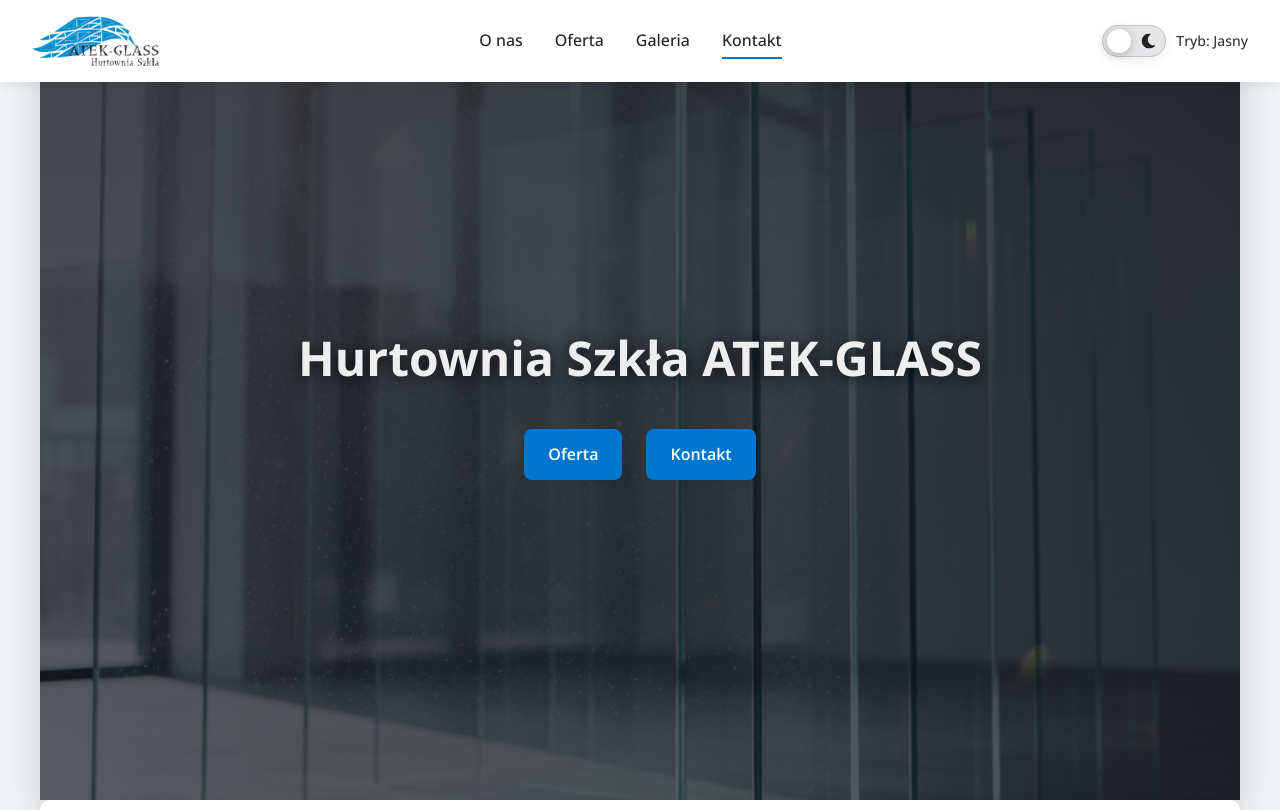
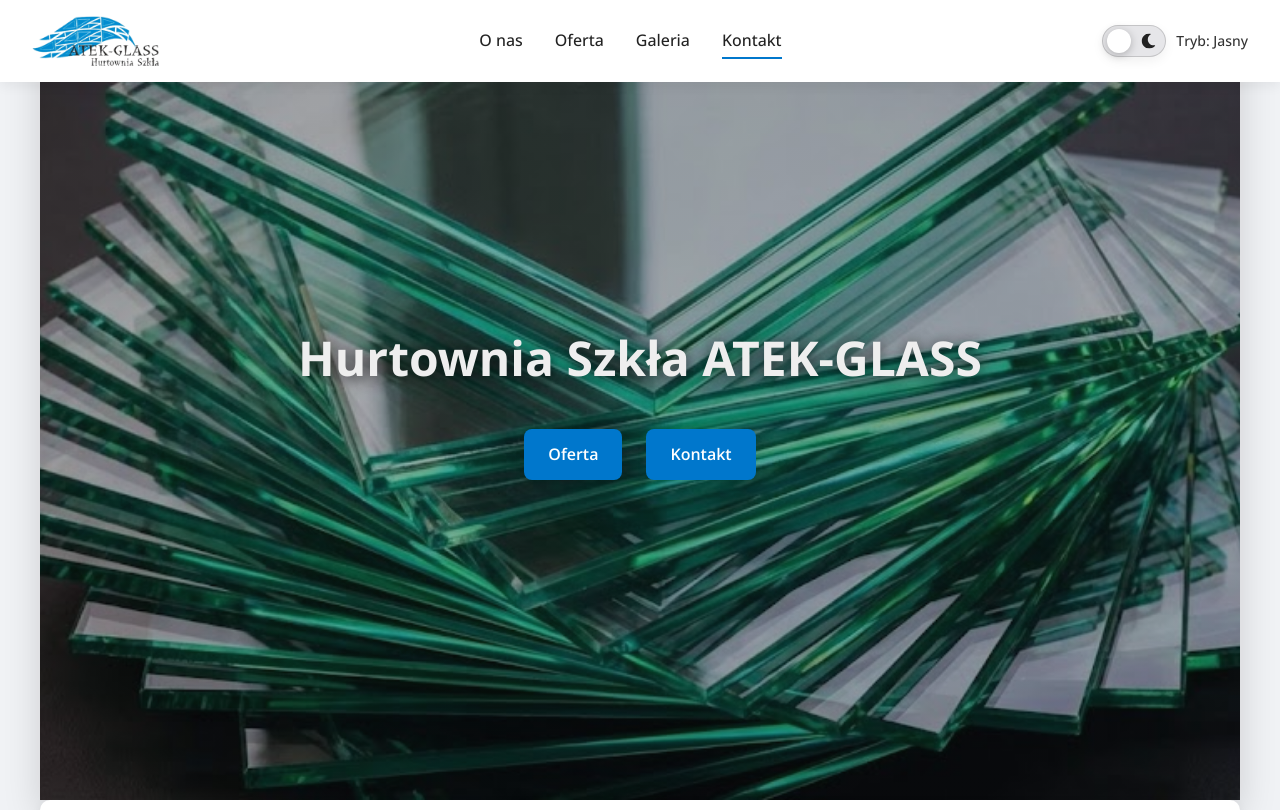
Before and after one commit to kamzurek/AtekGlassPL, a React (Vite) app: page / in a window 1280 px wide. Shown: the top 810 px of the page. Built offline with nearby package versions, Linux system fonts and the light colour scheme.

Commit message:
Added new hero pic and edited some css

```diff
--- a/src/App.css
+++ b/src/App.css
@@ -69,6 +69,8 @@
 
 /* ===== SEKCJA HERO ===== */
 .hero {
+    /* height: 100vh oznacza 100% wysokości widocznego ekranu */
+
     height: 100vh;
     display: flex;
     align-items: center;
@@ -76,18 +78,22 @@
     color: #fff;
     text-align: center;
     padding: 0 1rem;
+
+    /* ZMIANA PONIŻEJ: */
+    /* Zmniejszyłem przyciemnienie z 0.8/0.7 na 0.4/0.3 */
     background:
-            linear-gradient(rgba(17, 22, 30, 0.8), rgba(17, 22, 30, 0.7)),
-            url("/heropic4.png") center/cover no-repeat;
+            linear-gradient(rgba(17, 22, 30, 0.4), rgba(17, 22, 30, 0.3)),
+            url("/heropic6.jpg") center/cover no-repeat;
+
     box-shadow: var(--shadow-lg);
     transition: box-shadow 0.3s ease;
 }
 
 .hero h1 {
     font-size: 3rem;
-    max-width: 800px;
+    max-width: 850px;
     text-shadow: 0 2px 15px rgba(0, 0, 0, 0.7);
-    font-weight: 700;
+    font-weight: 750;
     font-family: 'Segoe UI', Tahoma, Geneva, Verdana, sans-serif;
     transition: color 0.3s ease, text-shadow 0.3s ease;
     color: #eee;
--- a/src/index.css
+++ b/src/index.css
@@ -33,6 +33,8 @@
     --tt-bg-light:#e6e6e9;
     --tt-bg-dark:#2f2f33;
 }
+
+
 
 /* Przeniesione z .dark-mode do body.dark-mode */
 body.dark-mode {
```
Also changed, not shown: public/heropic6.jpg (added).
